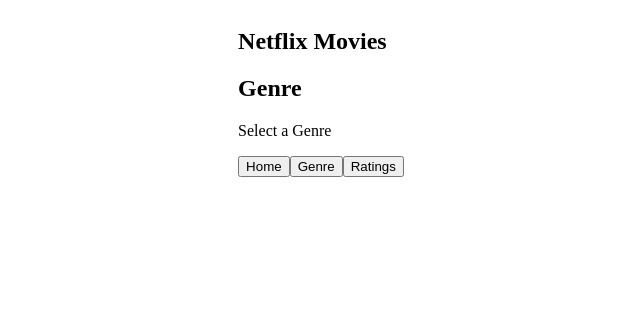
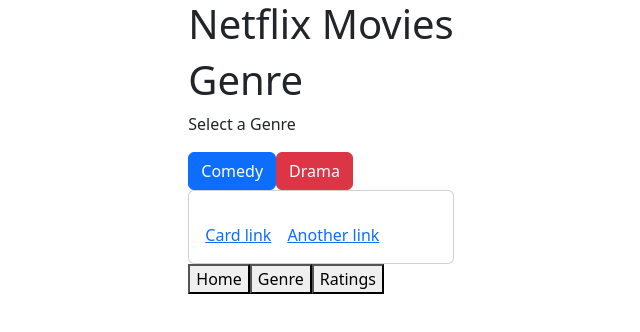
Before and after one commit to sallymarie-dev/hackathon-project, a React (Vite) app: page / in a window 1280 px wide. Both pictures are taken after a click on the button "Genre". Shown: the top 332 px of the page, without its empty margins (319-959 px from the left). Built offline with nearby package versions, Linux system fonts and the light colour scheme.

Commit message:
still working on displaying data

```diff
--- a/index.html
+++ b/index.html
@@ -1,10 +1,16 @@
-<!doctype html>
+<!DOCTYPE html>
 <html lang="en">
   <head>
     <meta charset="UTF-8" />
     <link rel="icon" type="image/svg+xml" href="/vite.svg" />
     <meta name="viewport" content="width=device-width, initial-scale=1.0" />
     <title>hackathon-project</title>
+    <link
+      href="https://cdn.jsdelivr.net/npm/bootstrap@5.3.8/dist/css/bootstrap.min.css"
+      rel="stylesheet"
+      integrity="sha384-sRIl4kxILFvY47J16cr9ZwB07vP4J8+LH7qKQnuqkuIAvNWLzeN8tE5YBujZqJLB"
+      crossorigin="anonymous"
+    />
   </head>
   <body>
     <div id="root"></div>
--- a/package.json
+++ b/package.json
@@ -10,6 +10,7 @@
     "preview": "vite preview"
   },
   "dependencies": {
+    "bootstrap": "^5.3.8",
     "react": "^19.1.1",
     "react-dom": "^19.1.1"
   },
--- a/src/pages/Genre.jsx
+++ b/src/pages/Genre.jsx
@@ -1,9 +1,47 @@
-export default function Genre() {
+import { useState } from "react"
+
+export default function Genre({ data }) {
+
+    const [filteredList, setFilteredList] = useState([])
+
+    function handleGenre() {
+        console.log("clicked Genre")
+
+        const comedyGenre = []
+        for (let i = 0; i < data.length; i++) {
+            if (data[i].Genre.includes("comedies")) {
+                comedyGenre.push(data[i])
+            }
+        }
+        setFilteredList(comedyGenre)
+    }
+
+
+    // for (let i = 0; i < comedyGenre.length; i++) {
+    //     filteredList.push(<>
+    //         <li>{filteredList[i].Name}</li>
+    //     </>)
+    // }
+
     return (
         <>
             <h1>Genre</h1>
             <p>Select a Genre</p>
 
+            <button type="button" className="btn btn-primary" onClick={handleGenre}>Comedy</button>
+            <button type="button" className="btn btn-danger">Drama</button>
+            {/* <button type="button" className="btn btn-success" onClick={handleGenre}>Action</button>
+            <button type="button" className="btn btn-warning">Thriller</button> */}
+
+            <div className="card">
+                <div className="card-body">
+                    <h4 className="card-title">
+                    </h4><p className="card-text"></p><a href="#" className="card-link">Card link</a><a href="#" className="card-link">Another link</a>
+
+                </div>
+            </div>
+
+
         </>
     )
 }
--- a/src/pages/Title.jsx
+++ b/src/pages/Title.jsx
@@ -1,9 +1,9 @@
-export default function Title({data}) {
+export default function Title({ data }) {
     return (
         <>
             <h1>Title</h1>
             <p>Select a Title</p>
-            <h3>{data[25].Title}</h3>
+            <h3>{data[5].Title}</h3>
         </>
     )
 }
```
Also changed, not shown: src/App.jsx (+6 -3 lines), 1 other file (tests, documents, lock files or other folders).
